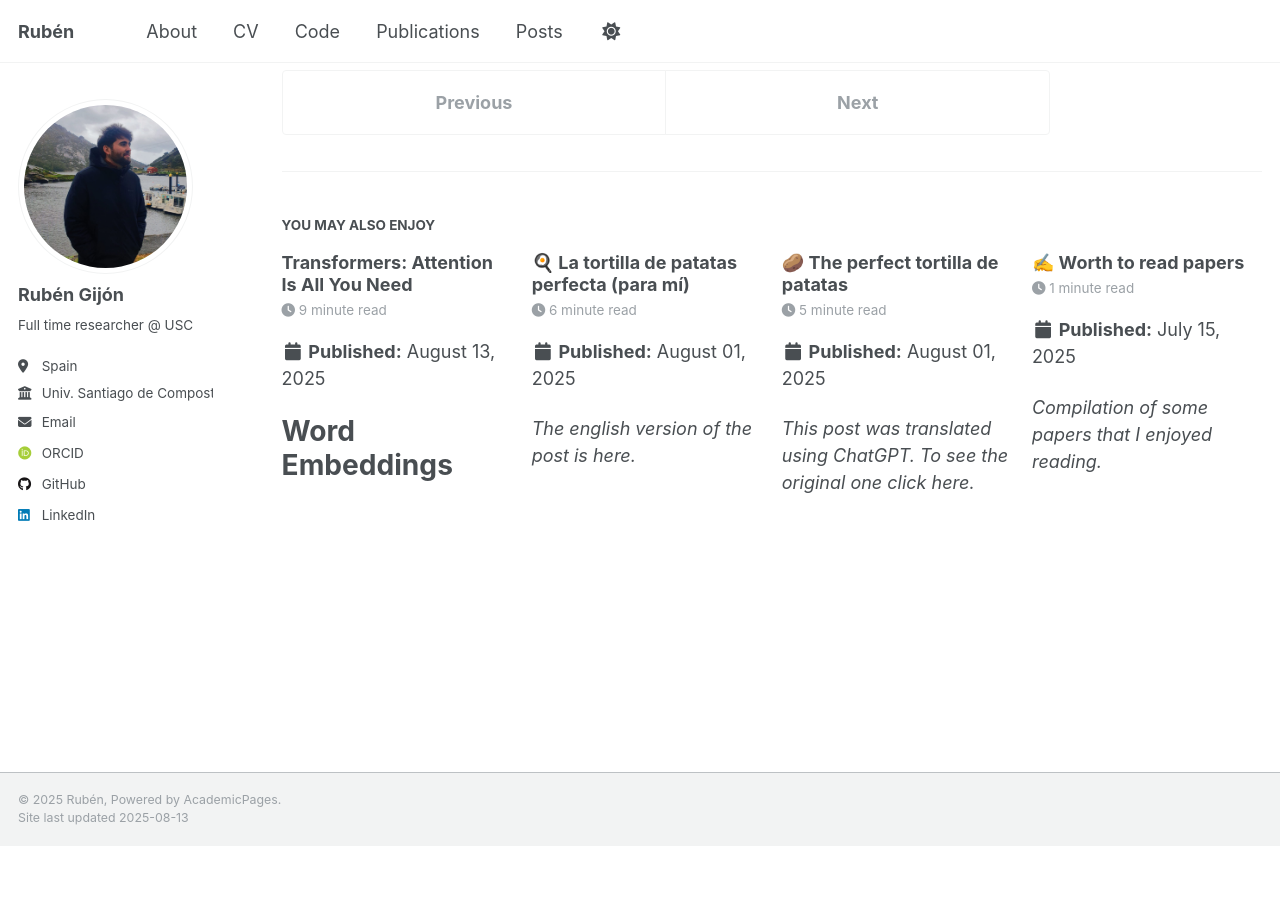
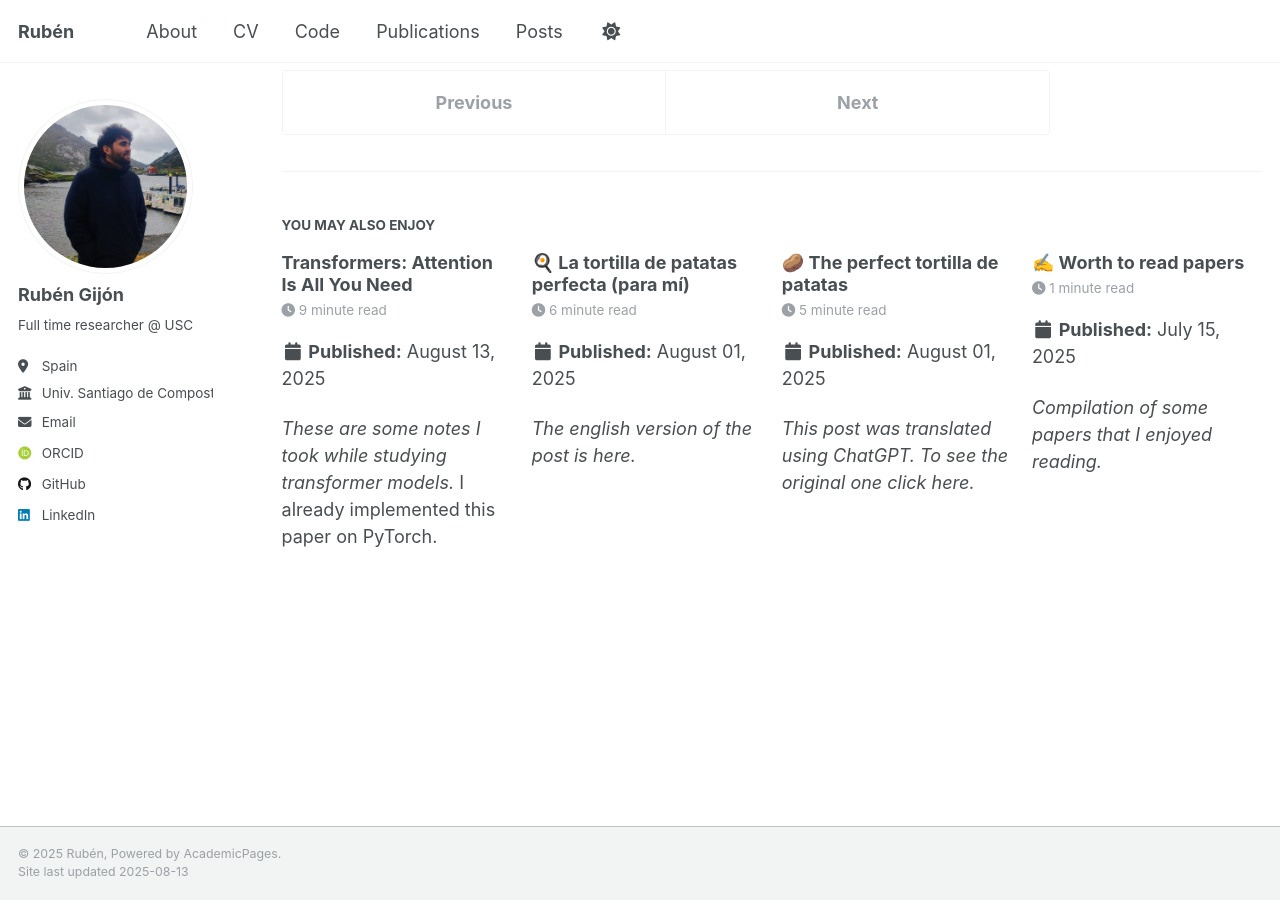
Before and after one commit to rubzip/rubzip.github.io, a Jekyll site: the page built from _posts/2025-08-01-diffusion.md, in a window 1280 px wide and 900 px high, scrolled down 12202 px. Built offline with Jekyll 4.4.1, drawn with Linux system fonts in a browser that asks for light colours; some web fonts are replaced; a script that is not in the unit is left out; before the commit the page ends 13048 px from its top, so only the background shows below that; some of the changed text lies outside the part shown.

Commit message:
transformers

```diff
--- a/_posts/2025-08-01-diffusion.md
+++ b/_posts/2025-08-01-diffusion.md
@@ -7,7 +7,7 @@
   - diffusion models
   - generative models
 ---
-*These are some notes I took while studying diffusion models.* I already implemented thos paper on [PyTorch](https://github.com/rubzip/Diffusion-models).
+*These are some notes I took while studying diffusion models.* I already implemented this paper on [PyTorch](https://github.com/rubzip/Diffusion-models).
 
 ## Introduction
 The ideal for generating images would be to define a probabilistic distribution containing all image content, and after that generate the image through a random process based on weighted probability as LLM does. But this is a huge task, and at the moment it is not possible.
--- a/_posts/2025-08-13-transformers.md
+++ b/_posts/2025-08-13-transformers.md
@@ -9,7 +9,7 @@
   - generative models
 ---
 
-
+*These are some notes I took while studying transformer models.* I already implemented this paper on [PyTorch](https://github.com/rubzip/Transformers-Implementation).
 
 # Word Embeddings
 
```
